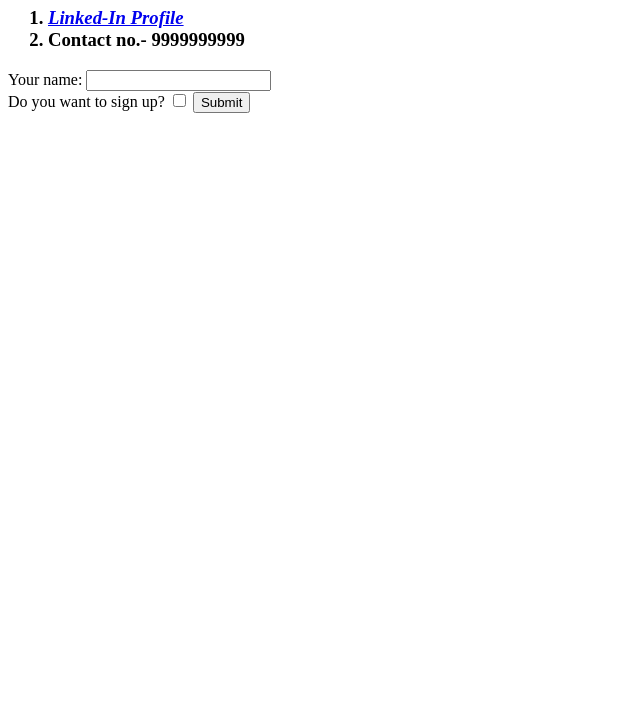
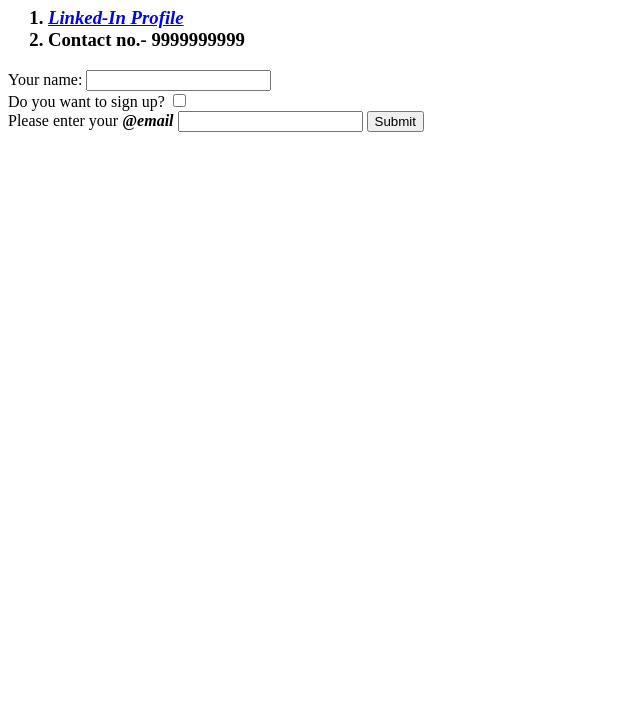
Before and after one commit to shawn-master/index-cv, a plain HTML site: page contact.html in a window 1280 px wide. Shown: the part 73-800 px from the top of the page, without its empty margins (0-640 px from the left). Drawn offline with Linux system fonts and the light colour scheme.

Commit message:
Updated email section as input

```diff
--- a/contact.html
+++ b/contact.html
@@ -18,6 +18,8 @@
         <br>
         <label for="">Do you want to sign up?</label>
         <input type="checkbox" name="" id="">
+        <br><label for="">Please enter your <b>@<i>email</i></b></label>
+        <input type="email" name="" id="">
         <input type="submit">
     </form>
 </body>
```
